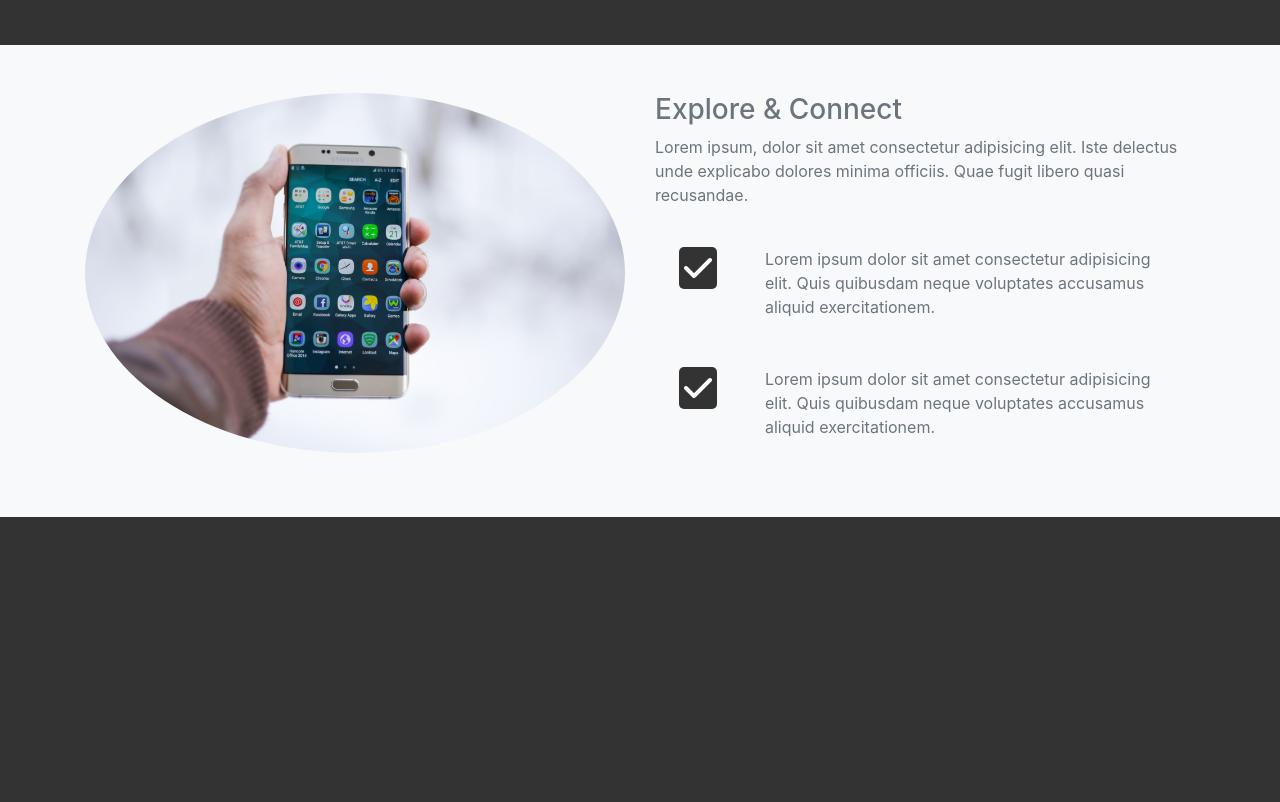
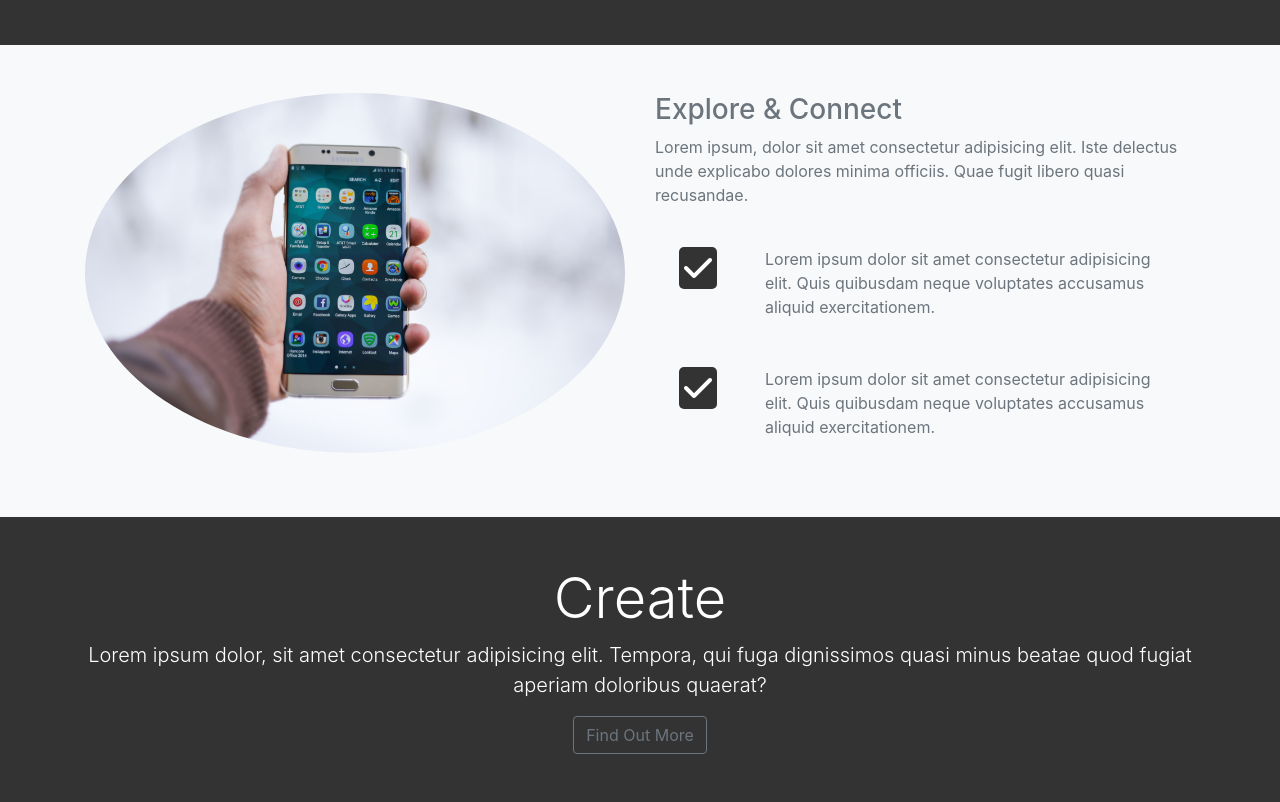
Before and after one commit to NanoDoodle/n-landing-page, a plain HTML site: page index.html in a window 1280 px wide. Shown: the part 940-1742 px from the top of the page. Before the commit the page ends 1457 px from the top, so only its background shows below. Drawn offline with nearby package versions, Linux system fonts and the light colour scheme.

Commit message:
Add Creat Head Section

```diff
--- a/index.html
+++ b/index.html
@@ -190,6 +190,27 @@
       </div>
     </section>
     <!-- END EXPLORE SECTION -->
+    <!-- CREATE HEAD -->
+    <section id="create-head-section">
+      <div class="container">
+        <div class="row">
+          <div class="col text-center py-5">
+            <h1 class="display-4">Create</h1>
+            <p class="lead">
+              Lorem ipsum dolor, sit amet consectetur adipisicing elit. Tempora,
+              qui fuga dignissimos quasi minus beatae quod fugiat aperiam
+              doloribus quaerat?
+            </p>
+            <a href="#" class="btn btn-outline-secondary">Find Out More</a>
+          </div>
+        </div>
+      </div>
+    </section>
+    <!-- END CREATE HEAD -->
+    <!-- CREATE SECTION -->
+
+    <!-- END CREATE SECTION -->
+
     <!-- END CODE PART -->
     <!-- START SCRIPT PART-->
     <script src="https://kit.fontawesome.com/6107812fb6.js"></script>
```
